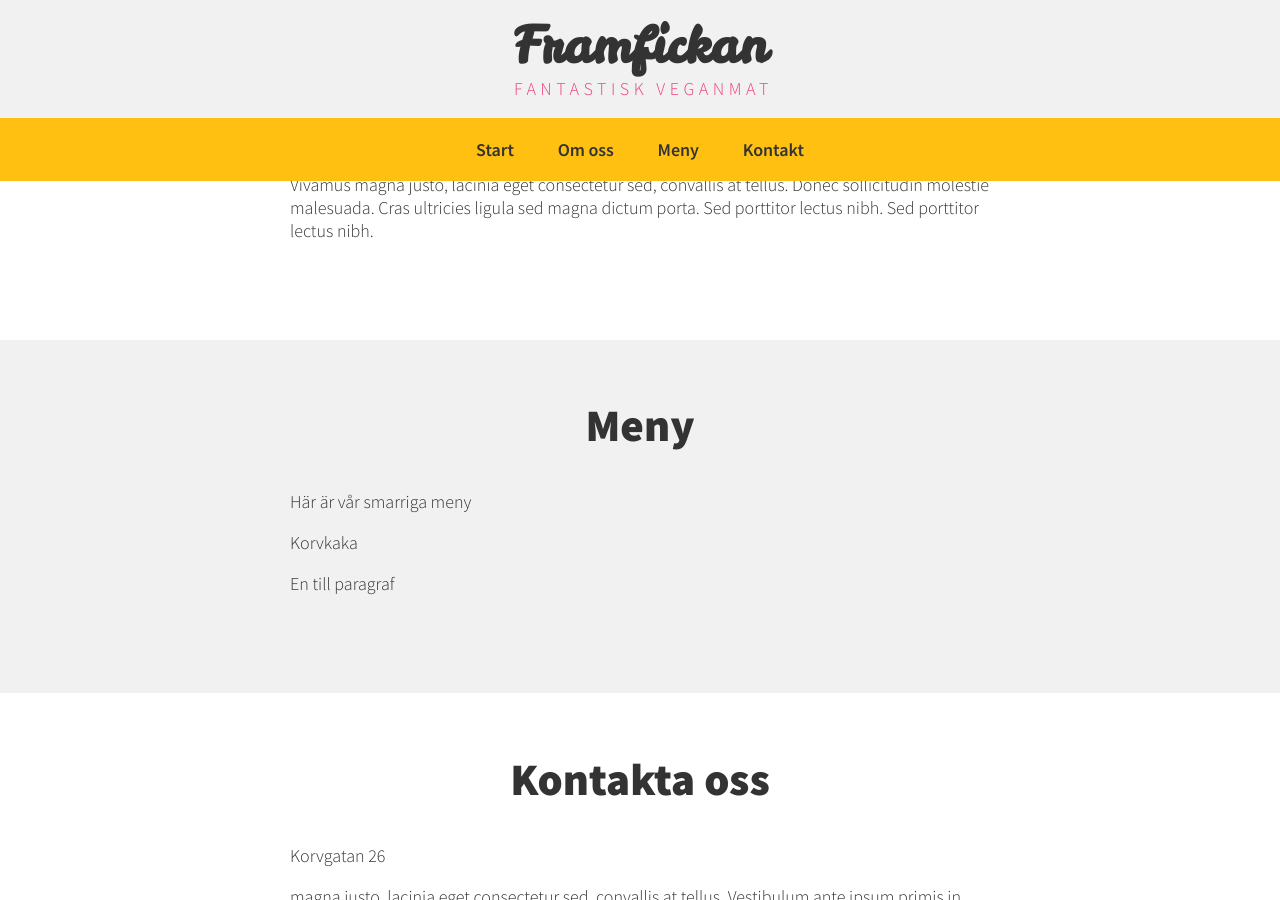
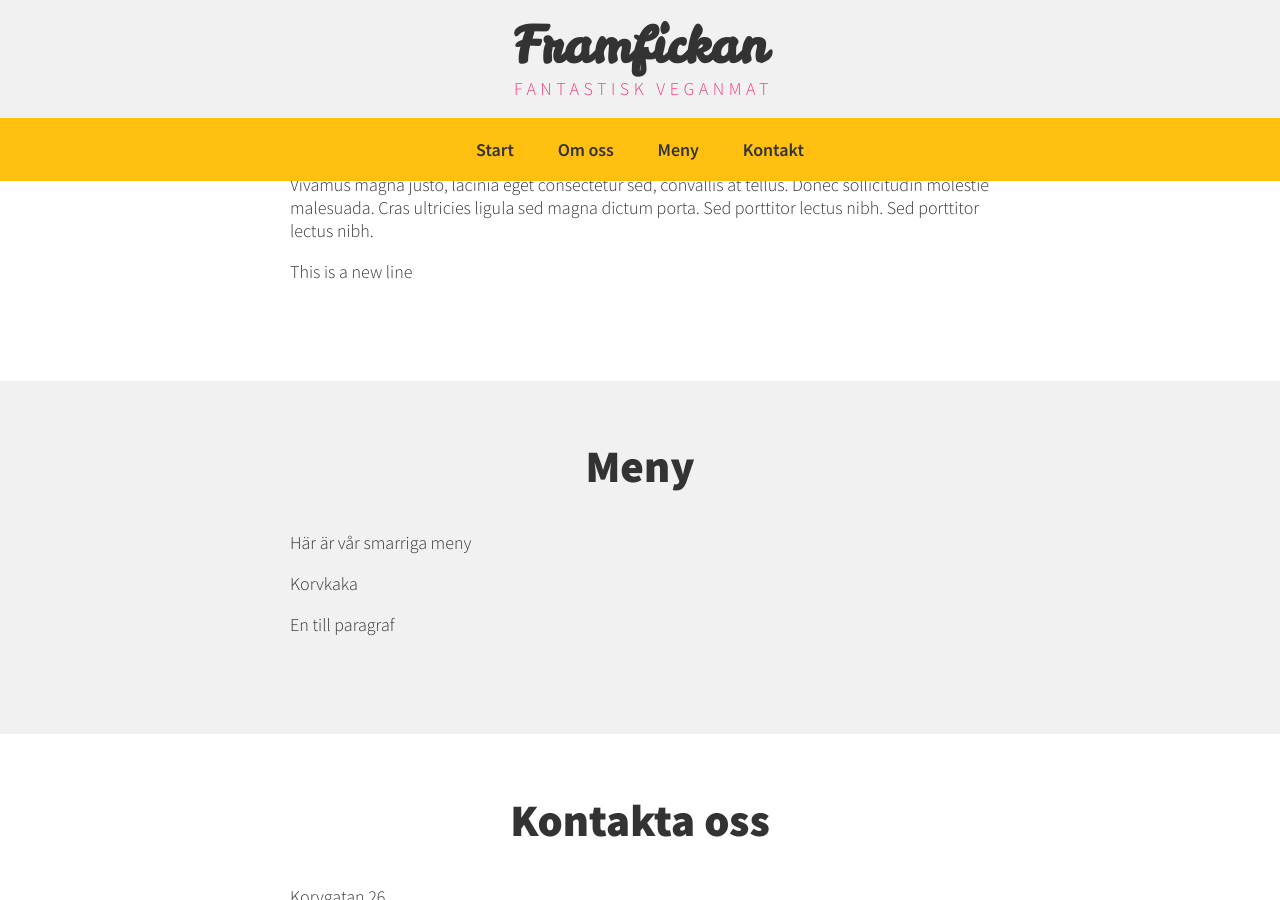
Before and after one commit to MalinG/ff, a Jekyll site: the page built from framfickan/index.html, in a window 1280 px wide and 900 px high, scrolled down 1006 px. Built offline with Jekyll 4.4.1, drawn with Linux system fonts in a browser that asks for light colours.

Commit message:
Update 1.markdown

```diff
--- a/framfickan/_sections/1.markdown
+++ b/framfickan/_sections/1.markdown
@@ -7,3 +7,5 @@ magna justo, lacinia eget consectetur sed, convallis at tellus. Vestibulum ante
 Donec velit neque, auctor sit amet aliquam vel, ullamcorper sit amet ligula. Nulla porttitor accumsan tincidunt. Praesent sapien massa, convallis a pellentesque nec, egestas non nisi.
 
 Vivamus magna justo, lacinia eget consectetur sed, convallis at tellus. Donec sollicitudin molestie malesuada. Cras ultricies ligula sed magna dictum porta. Sed porttitor lectus nibh. Sed porttitor lectus nibh.
+
+This is a new line
```
